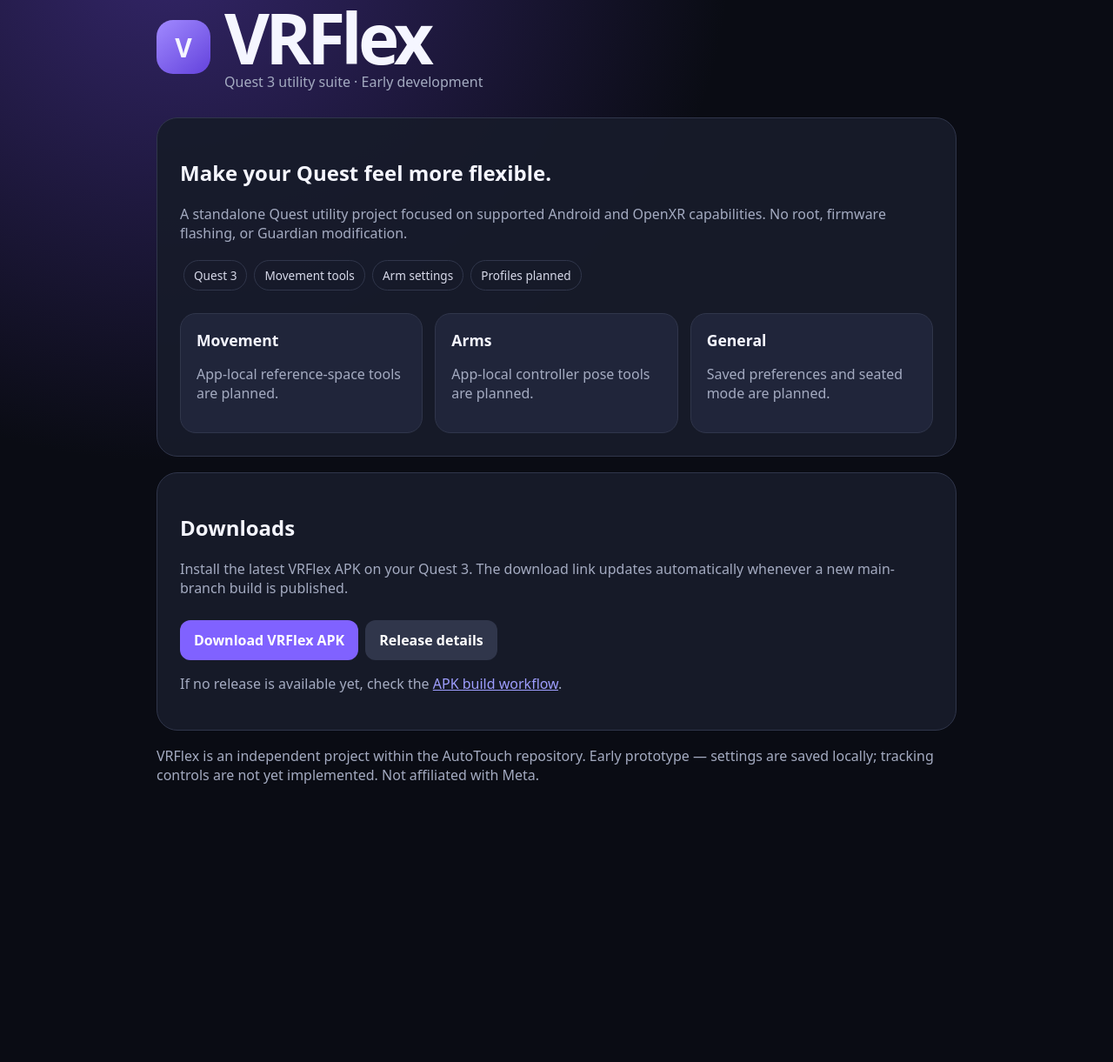
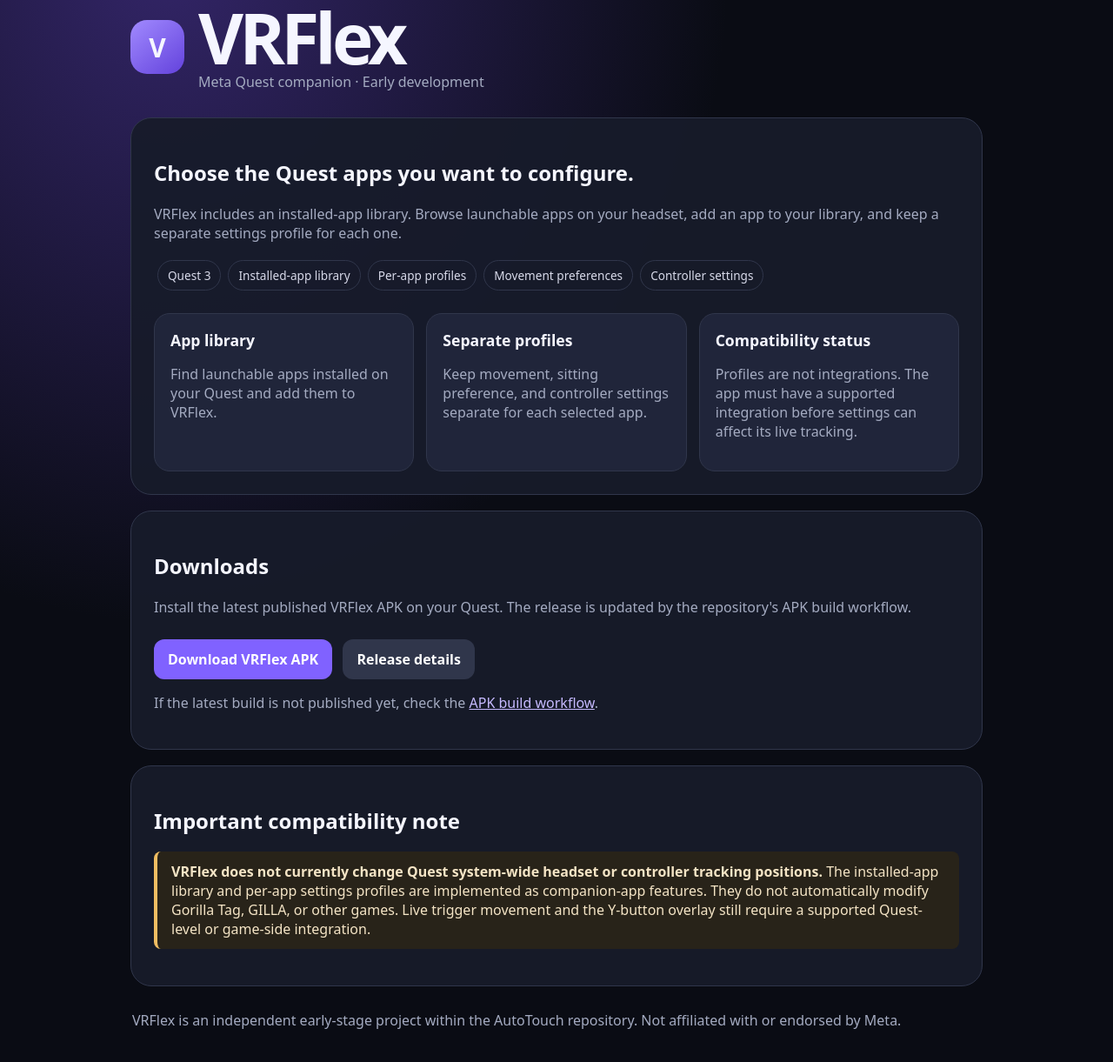
Before and after one commit to notelliotvr69-lang/Autotouch, a plain HTML site: page vrflex-site/index.html in a window 1280 px wide. Shown: the part 55-1276 px from the top of the page at 87% size. Before the commit the page ends 985 px from the top, so only its background shows below. Drawn offline with Linux system fonts and the light colour scheme.

Commit message:
Update VRFlex website for installed app library and profiles

```diff
--- a/vrflex-site/index.html
+++ b/vrflex-site/index.html
@@ -2,20 +2,39 @@
 <html lang="en">
 <head>
 <meta charset="utf-8"><meta name="viewport" content="width=device-width,initial-scale=1">
-<meta name="theme-color" content="#0a0c14"><title>VRFlex — Quest utilities</title>
+<meta name="theme-color" content="#0a0c14">
+<meta name="description" content="VRFlex is an early Meta Quest companion app with an installed-app library and per-game settings profiles.">
+<title>VRFlex — Quest app profiles</title>
 <style>
-:root{color-scheme:dark;--bg:#0a0c14;--panel:#171b2a;--line:#30364b;--text:#f5f6ff;--muted:#a4abc1;--accent:#8062ff}
+:root{color-scheme:dark;--bg:#0a0c14;--panel:#171b2a;--line:#30364b;--text:#f5f6ff;--muted:#a4abc1;--accent:#8062ff;--warn:#f0bd62}
 *{box-sizing:border-box}body{margin:0;background:radial-gradient(ellipse at 15% 0%,#332568 0,transparent 42%),var(--bg);color:var(--text);font:16px system-ui,Segoe UI,sans-serif;padding:28px}
-main{max-width:920px;margin:auto}.brand{display:flex;gap:16px;align-items:center;margin:30px 0}.logo{display:grid;place-items:center;width:62px;height:62px;border-radius:19px;background:linear-gradient(140deg,#a18aff,#6342dc);font-size:30px;font-weight:900}
-h1{font-size:clamp(2.8rem,8vw,5rem);letter-spacing:-.06em;line-height:1;margin:0}.muted{color:var(--muted)}.panel{background:#171b2aeF;border:1px solid var(--line);border-radius:24px;padding:26px;margin:18px 0}.grid{display:grid;grid-template-columns:repeat(3,1fr);gap:14px}.tile{background:#20253a;border:1px solid var(--line);border-radius:18px;padding:18px}.tile h2{margin:0 0 8px;font-size:1.1rem}.button{display:inline-block;background:var(--accent);color:white;text-decoration:none;padding:12px 16px;border-radius:12px;font-weight:750;margin:10px 8px 0 0}.secondary{background:#30364b}.tag{display:inline-block;border:1px solid var(--line);border-radius:99px;padding:7px 11px;margin:4px;color:#d7d9e9;font-size:.85rem}
+main{max-width:980px;margin:auto}.brand{display:flex;gap:16px;align-items:center;margin:30px 0}.logo{display:grid;place-items:center;width:62px;height:62px;border-radius:19px;background:linear-gradient(140deg,#a18aff,#6342dc);font-size:30px;font-weight:900}
+h1{font-size:clamp(2.8rem,8vw,5rem);letter-spacing:-.06em;line-height:1;margin:0}.muted{color:var(--muted)}.panel{background:#171b2aeF;border:1px solid var(--line);border-radius:24px;padding:26px;margin:18px 0}.grid{display:grid;grid-template-columns:repeat(3,1fr);gap:14px}.tile{background:#20253a;border:1px solid var(--line);border-radius:18px;padding:18px}.tile h2{margin:0 0 8px;font-size:1.1rem}.button{display:inline-block;background:var(--accent);color:white;text-decoration:none;padding:12px 16px;border-radius:12px;font-weight:750;margin:10px 8px 0 0}.secondary{background:#30364b}.tag{display:inline-block;border:1px solid var(--line);border-radius:99px;padding:7px 11px;margin:4px;color:#d7d9e9;font-size:.85rem}.notice{border-left:4px solid var(--warn);padding:12px 16px;background:#282319;border-radius:8px;color:#f4e4c5}
+a{color:#c6baff}footer{padding:10px 2px 30px}
 @media(max-width:680px){body{padding:16px}.grid{grid-template-columns:1fr}.brand{margin-top:12px}}
 </style></head>
 <body><main>
-<div class="brand"><div class="logo">V</div><div><h1>VRFlex</h1><div class="muted">Quest 3 utility suite · Early development</div></div></div>
-<section class="panel"><h2>Make your Quest feel more flexible.</h2><p class="muted">A standalone Quest utility project focused on supported Android and OpenXR capabilities. No root, firmware flashing, or Guardian modification.</p>
-<div><span class="tag">Quest 3</span><span class="tag">Movement tools</span><span class="tag">Arm settings</span><span class="tag">Profiles planned</span></div>
-<div class="grid" style="margin-top:22px"><article class="tile"><h2>Movement</h2><p class="muted">App-local reference-space tools are planned.</p></article><article class="tile"><h2>Arms</h2><p class="muted">App-local controller pose tools are planned.</p></article><article class="tile"><h2>General</h2><p class="muted">Saved preferences and seated mode are planned.</p></article></div>
+<div class="brand"><div class="logo">V</div><div><h1>VRFlex</h1><div class="muted">Meta Quest companion · Early development</div></div></div>
+<section class="panel">
+<h2>Choose the Quest apps you want to configure.</h2>
+<p class="muted">VRFlex includes an installed-app library. Browse launchable apps on your headset, add an app to your library, and keep a separate settings profile for each one.</p>
+<div><span class="tag">Quest 3</span><span class="tag">Installed-app library</span><span class="tag">Per-app profiles</span><span class="tag">Movement preferences</span><span class="tag">Controller settings</span></div>
+<div class="grid" style="margin-top:22px">
+<article class="tile"><h2>App library</h2><p class="muted">Find launchable apps installed on your Quest and add them to VRFlex.</p></article>
+<article class="tile"><h2>Separate profiles</h2><p class="muted">Keep movement, sitting preference, and controller settings separate for each selected app.</p></article>
+<article class="tile"><h2>Compatibility status</h2><p class="muted">Profiles are not integrations. The app must have a supported integration before settings can affect its live tracking.</p></article>
+</div>
 </section>
-<section class="panel"><h2>Downloads</h2><p class="muted">Install the latest VRFlex APK on your Quest 3. The download link updates automatically whenever a new main-branch build is published.</p><a class="button" href="https://github.com/notelliotvr69-lang/Autotouch/releases/download/vrflex-latest/app-debug.apk">Download VRFlex APK</a><a class="button secondary" href="https://github.com/notelliotvr69-lang/Autotouch/releases/tag/vrflex-latest">Release details</a><p class="muted">If no release is available yet, check the <a href="https://github.com/notelliotvr69-lang/Autotouch/actions/workflows/vrflex-apk.yml">APK build workflow</a>.</p></section>
-<footer class="muted">VRFlex is an independent project within the AutoTouch repository. Early prototype — settings are saved locally; tracking controls are not yet implemented. Not affiliated with Meta.</footer>
+<section class="panel">
+<h2>Downloads</h2>
+<p class="muted">Install the latest published VRFlex APK on your Quest. The release is updated by the repository's APK build workflow.</p>
+<a class="button" href="https://github.com/notelliotvr69-lang/Autotouch/releases/download/vrflex-latest/VRFlex.apk">Download VRFlex APK</a>
+<a class="button secondary" href="https://github.com/notelliotvr69-lang/Autotouch/releases/tag/vrflex-latest">Release details</a>
+<p class="muted">If the latest build is not published yet, check the <a href="https://github.com/notelliotvr69-lang/Autotouch/actions/workflows/vrflex-apk.yml">APK build workflow</a>.</p>
+</section>
+<section class="panel">
+<h2>Important compatibility note</h2>
+<p class="notice"><strong>VRFlex does not currently change Quest system-wide headset or controller tracking positions.</strong> The installed-app library and per-app settings profiles are implemented as companion-app features. They do not automatically modify Gorilla Tag, GILLA, or other games. Live trigger movement and the Y-button overlay still require a supported Quest-level or game-side integration.</p>
+</section>
+<footer class="muted">VRFlex is an independent early-stage project within the AutoTouch repository. Not affiliated with or endorsed by Meta.</footer>
 </main></body></html>
```
